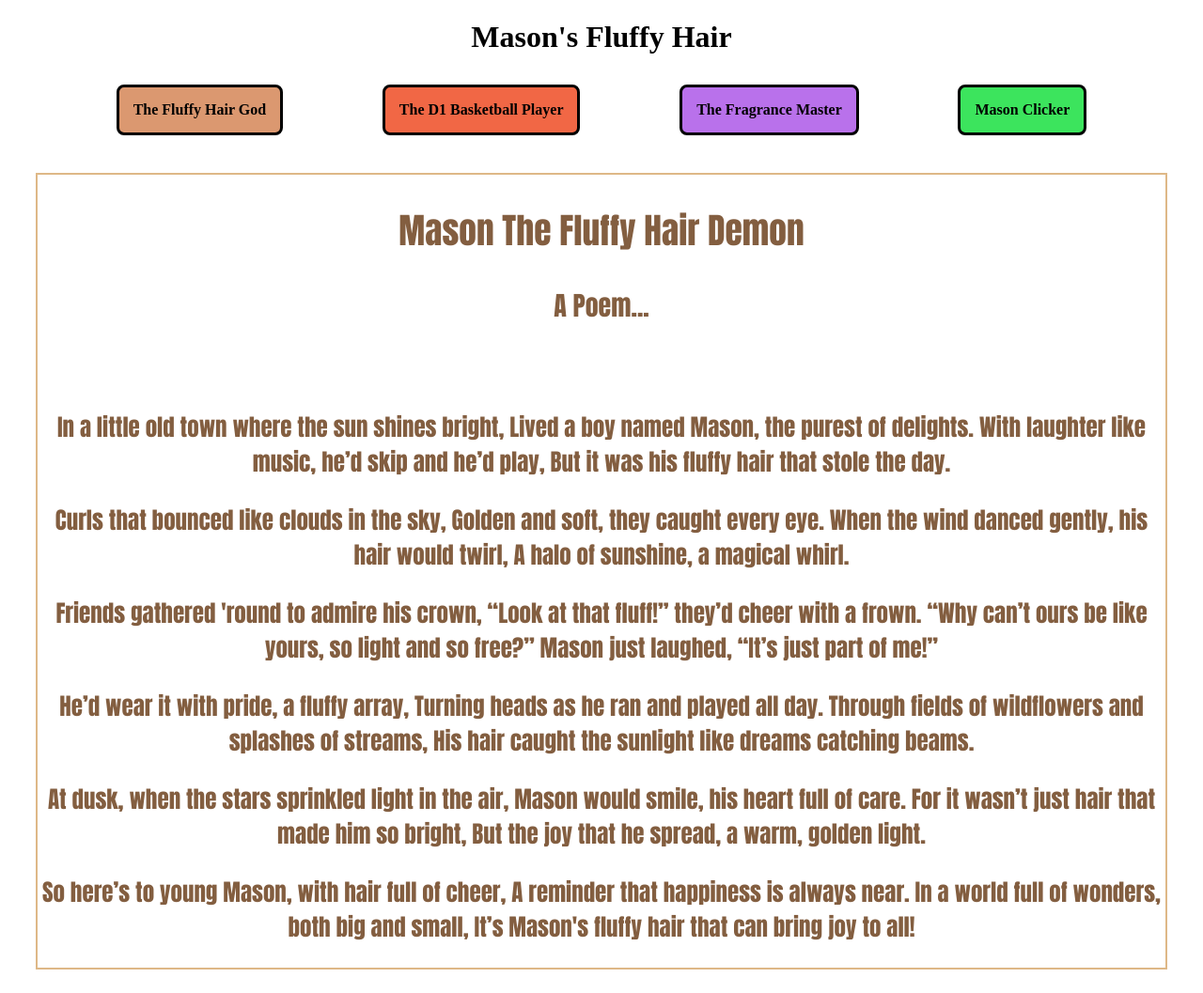
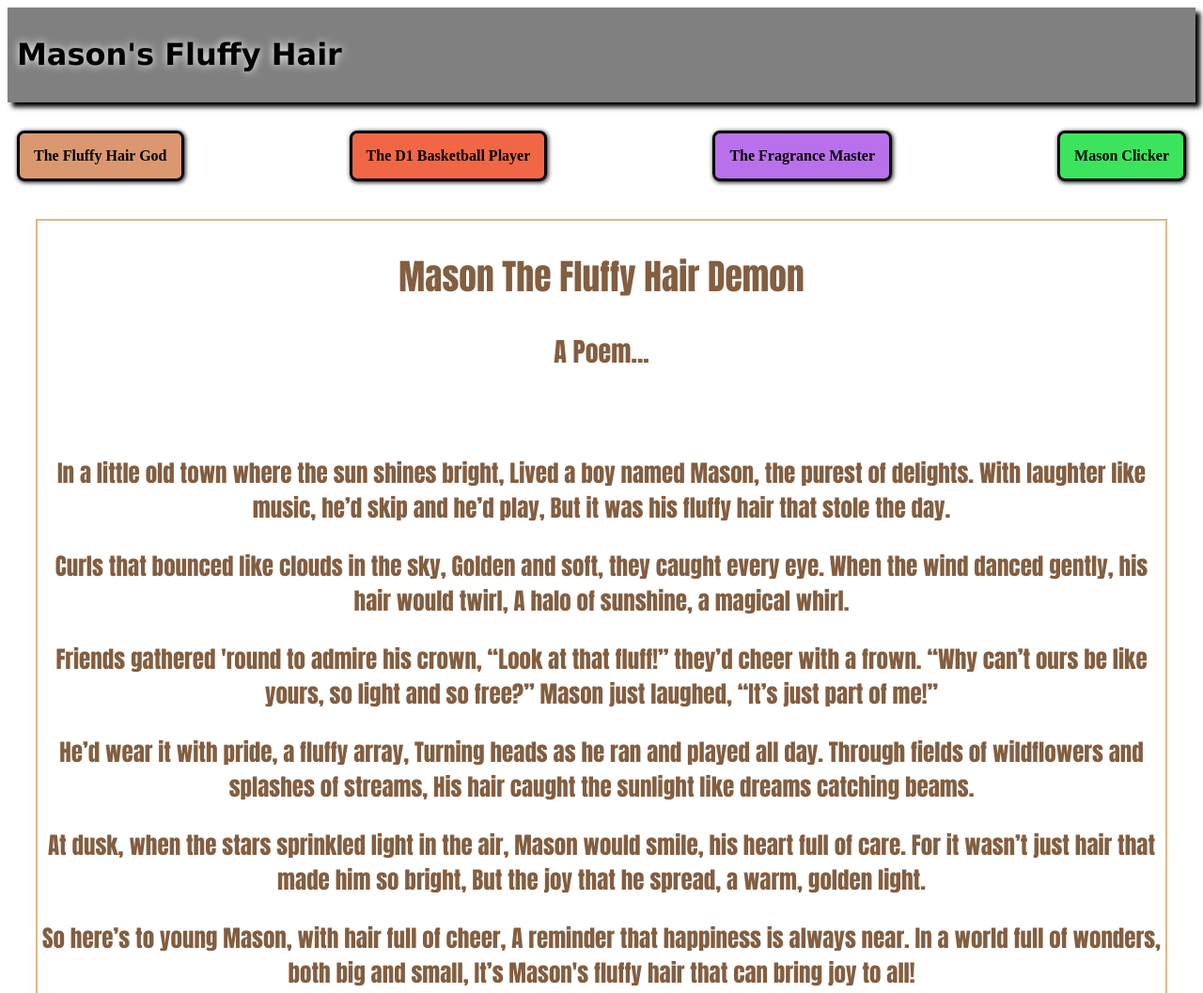
Before and after one commit to josh-123168/masonsfluff, a plain HTML site: page index.html in a window 1280 px wide. Shown: the top 1057 px of the page at 94% size. Drawn offline with Linux system fonts and the light colour scheme; grey boxes are pictures that could not be loaded.

Commit message:
button hover and click

```diff
--- a/index.html
+++ b/index.html
@@ -7,7 +7,9 @@
     <title>Mason's Fluff</title>
 </head>
 <body>
-    <h1 id="main-title">Mason's Fluffy Hair</h1>
+    <div class="heading main">
+        <h1 id="main-title">Mason's Fluffy Hair</h1>
+    </div>
 
     <div class="buttons">
         <a href="fluffyhair.html" id="hair">The Fluffy Hair God</a>
--- a/style.css
+++ b/style.css
@@ -21,11 +21,20 @@ a {
     border-width: 3px;
     border-radius: 8px;
     padding: 15px;
+    box-shadow: 1px 1px 5px;
+}
+
+a:hover {
+    font-size: 18px;
+}
+
+a:active {
+    font-size: 16px;
 }
 
 .buttons {
     display: flex;
-    justify-content: space-evenly;
+    justify-content: space-between;
     margin-top: 20px;
     padding: 10px;
 }
@@ -34,28 +43,48 @@ a {
     background-color: rgba(205, 110, 54, 0.71);
 }
 
+#hair:active {
+    background-color: rgba(165, 88, 43, 0.71);
+}
+
 #basketball {
     background-color:rgba(239, 74, 33, 0.834);
+}
+
+#basketball:active {
+    background-color:rgba(195, 60, 26, 0.834);
 }
 
 #fragrance {
     background-color:rgba(172, 85, 231, 0.834);
 }
 
+#fragrance:active {
+    background-color:rgba(131, 64, 176, 0.834);
+}
+
 #masonclicker {
     background-color:rgba(0, 220, 44, 0.765);
+}
+
+#masonclicker:active {
+    background-color:rgba(1, 165, 34, 0.765);
 }
 
 .fluffy {
     color: rgb(85, 5, 125)
 }
 
-#main-title {
-    text-align: center;
+.fluffy h1 {
+    background-color: rgba(133, 50, 206, 0.666);
 }
 
 .back {
     background-color: gray;
+}
+
+.back:active {
+    background-color: rgb(71, 71, 71);
 }
 
 .quote {
@@ -71,3 +100,24 @@ video {
     display: block;
     margin: 0 auto;
 }
+
+.heading {
+    margin: 0px;
+    padding: 10px;
+    text-align: left;
+    font-family:'Lucida Sans', 'Lucida Sans Regular', 'Lucida Grande', 'Lucida Sans Unicode', Geneva, Verdana, sans-serif;
+    font-style: bold;
+    box-shadow: 5px 5px 5px;
+}
+
+.heading h1 {
+    text-shadow: 0px 0px 10px white;
+}
+
+.main {
+    background-color: gray;
+}
+
+.masonclicker {
+    background-color:rgba(0, 220, 44, 0.765)
+}
```
Also changed, not shown: d1basketball.html (+1 -1 lines), fluffyhair.html (+1 -1 lines), fragrancemaster.html (+1 -1 lines), masonclicker.html (+1 -1 lines).
